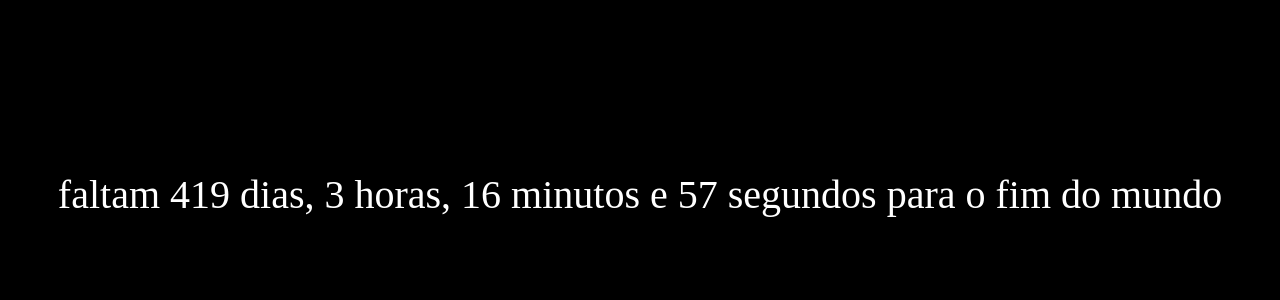
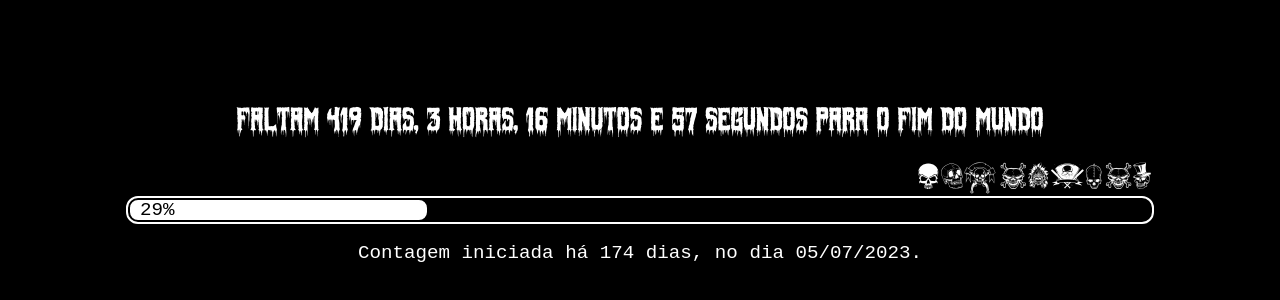
Before and after one commit to Vai-Te/Tratar, a plain HTML site: page index.html in a window 1280 px wide. Shown: the part 206-506 px from the top of the page. Drawn offline with Linux system fonts and the light colour scheme.

Commit message:
esqueci de adicionar esses

```diff
--- a/index.html
+++ b/index.html
@@ -1,5 +1,9 @@
+<!DOCTYPE html>
 <html>
     <head>
+        <meta charset="utf-8" />
+        <meta name="viewport" content="width=device-width, initial-scale=1" />
+        <title>Fim do mundo</title>
         <link rel="stylesheet" href="style.css">
     </head>
 
@@ -7,8 +11,15 @@
         <div class="container">
             <div class="center">
                 <a id=hours></a>
+                <a style="height: 1.5rem;"></a>
+                <span id=caveira></span>
+                <div id=progress>
+                    <div id=progress-bar>
+                        <p id=progress-value>50%</p>
+                    </div>
+                </div>
+                <p style="text-align: center; color: white;" id=info class="info">cuida</p>
             </div>
-
         </div>
     </body>
 
--- a/script.js
+++ b/script.js
@@ -1,20 +1,32 @@
-const limite = new Date("02-18-2025");
-const timer_element = document.getElementById("hours");
-
-console.log(timer_element);
-
 const values = {
     "milis": 1,
     "sec": 1000,
     "min": 1000 * 60,
     "hour": 1000 * 60 * 60,
-    "day": 1000 * 60 * 60 * 24
+    "day": 1000 * 60 * 60 * 24,
+    "month": 1000 * 60 * 60 * 24 * 30,
+    "year": 1000 * 60 * 60 * 24 * 30 * 12
 };
 
+const e_progress = document.getElementById("progress")
+const e_progress_bar = document.getElementById("progress-bar");
+const e_value = document.getElementById("progress-value");
 
-function getDiff() {
-    var today = new Date();
-    var ms = limite - today;
+const e_hours = document.getElementById("hours");
+const e_skull = document.getElementById("caveira");
+const e_info = document.getElementById("info");
+
+const date_start = new Date("07-05-2023");
+const date_end = new Date("02-18-2025");
+
+
+function get_days(miliseconds) {
+    return miliseconds / values.day;
+}
+
+function get_diff() {
+    var date_now = new Date();
+    var ms = date_end - date_now;
     var diff = {
         "days": ms / values.day,
         "hours": (ms % values.day) / values.hour,
@@ -23,19 +35,42 @@ function getDiff() {
         "milis": ms % values.sec
     };
 
-    for (const [key, value] of Object.entries(diff)) {
+    for (let [key, value] of Object.entries(diff)) {
         diff[key] = Math.floor(value);
     }
 
-    console.log(diff);
     return diff;
 }
 
-function updateCount() {
-    var time = getDiff();
-    var linha = `faltam ${time.days} dias, ${time.hours} horas, ${time.mins} minutos e ${time.secs} segundos para o fim do mundo`;
-    timer_element.textContent = linha;
-    setTimeout(updateCount, 1000);
+function update_progress(value) {
+    //Valor sendo a porcentagem, de 1 a 100%
+    e_value.textContent = `${Math.floor(value)}%`;
+    e_progress_bar.style.width = value + "%";
 }
 
-updateCount();
+function update_count(time) {
+    var time = get_diff();
+    var linha = `Faltam ${time.days} dias, ${time.hours} horas, ${time.mins} minutos e ${time.secs} segundos para o fim do mundo`;
+    var linha2 = `${time.milis}${time.secs}${time.mins}${time.hours}${time.days}`;
+
+    e_hours.textContent = linha;
+    e_skull.textContent = linha2;
+}
+
+
+function main() {
+    let date_now = new Date();
+    let now = get_days(date_end - date_now);
+    let max = get_days(date_end - date_start);
+    let since = max - now;
+    let percentage = (since/max) * 100;
+
+    e_info.textContent = `Contagem iniciada há ${Math.floor(since)} dias, no dia 05/07/2023.`;
+    update_count();
+    update_progress(percentage);
+
+    setTimeout(main, 50);
+}
+
+
+main();
--- a/style.css
+++ b/style.css
@@ -1,29 +1,80 @@
-body {
+@font-face {
+    font-family: "Fiendish";
+    src: url(".content/Fiendish.ttf") format("truetype");
+}
+
+@font-face {
+    font-family: "Skulls";
+    src: url(".content/only\ skulls.ttf") format("truetype");
+}
+
+
+body, html {
     background-color: black;
+    height: 99%;
 }
 
 .container {
-    outline: solid 0px blue;
+    outline: dashed 0px white;
     height: 100%;
     width: 100%;
     display: flex;
     align-items: center;
     justify-content: center;
+    background-repeat: no-repeat;
+    background-size: 100% 100%;
 }
 
 .center {
     outline: solid 0px red;
+    width: 90%;
     display: grid;
-}
-
-progress {
-    width: 50%;
-    left: 25%;
-    position:relative;
 }
 
 #hours {
     color: white;
-    font-size: 2.5rem;
+    font-size: 1rem;
+    font-family: Fiendish, monospace;
     text-align: center;
+
 }
+
+#caveira {
+    font-family: Skulls;
+    color: white;
+    font-size: 2rem;
+    text-align: right;
+    margin-right: 5%;
+}
+
+#progress {
+    outline: solid 2px white;
+    height: 1.5rem;
+    border-radius: 10px;
+    margin-left: 5%;
+    width: 90%;
+}
+
+#progress-bar {
+    box-sizing: border-box;
+    border: 2px solid black;
+    height: 100%;
+    background-color: white;
+    width: 50%;
+    border-radius: inherit;
+    display: flex;
+    align-items: center;
+}
+
+#progress-value {
+    font-family: monospace;
+    font-size: 1.2rem;
+    padding-left: 10px;
+}
+
+.info {
+    text-align: center;
+    color: white;
+    font-family: monospace;
+    font-size: 1.2rem;
+}
```
